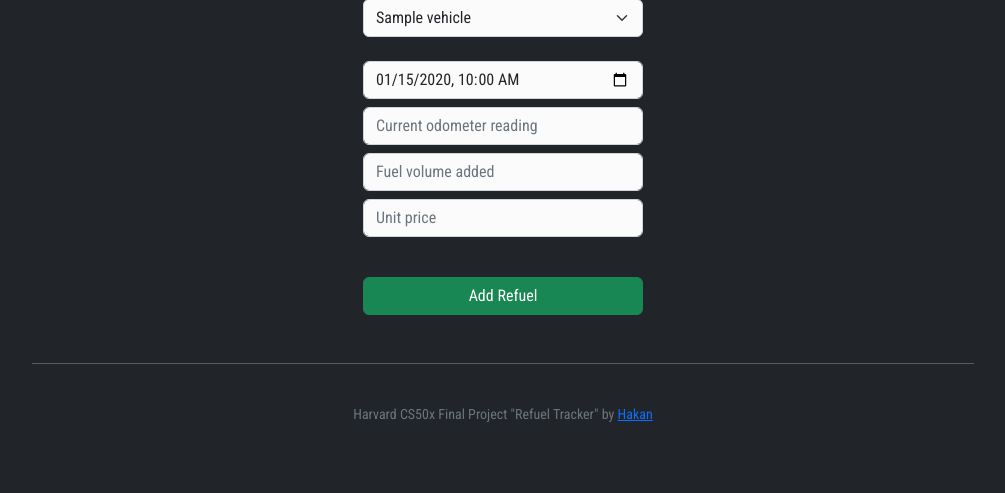
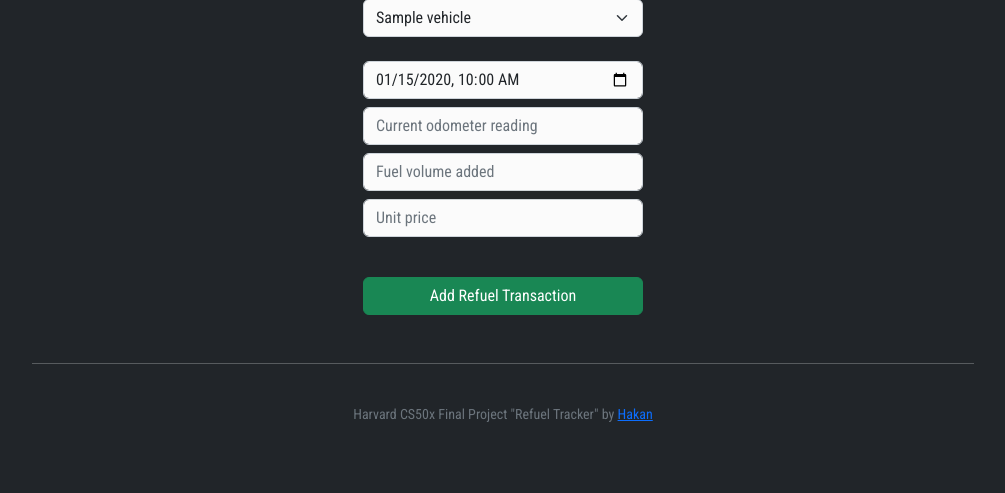
Before and after one commit to hakanayata/refuel-tracker, a Flask app: template templates/index.html in a window 1280 px wide. Shown: the part 123-616 px from the top of the page, without its empty margins (137-1142 px from the left). Run offline with Flask 2, Linux system fonts and the light colour scheme; the template is opened without the code that fills it: most values are stand-ins (such as "Sample title", 1, 10 or a date in 2020); some libraries are stand-ins or nearby versions.

Commit message:
updated 'add refuel' button value

```diff
--- a/templates/index.html
+++ b/templates/index.html
@@ -33,7 +33,7 @@ Home Page
 
         </div>
 
-        <button class="btn btn-success w-sm-80 mx-auto mt-3 px-4"> Add Refuel </button>
+        <button class="btn btn-success w-sm-80 mx-auto mt-3 px-4"> Add Refuel Transaction</button>
 
     </form>
 
```
